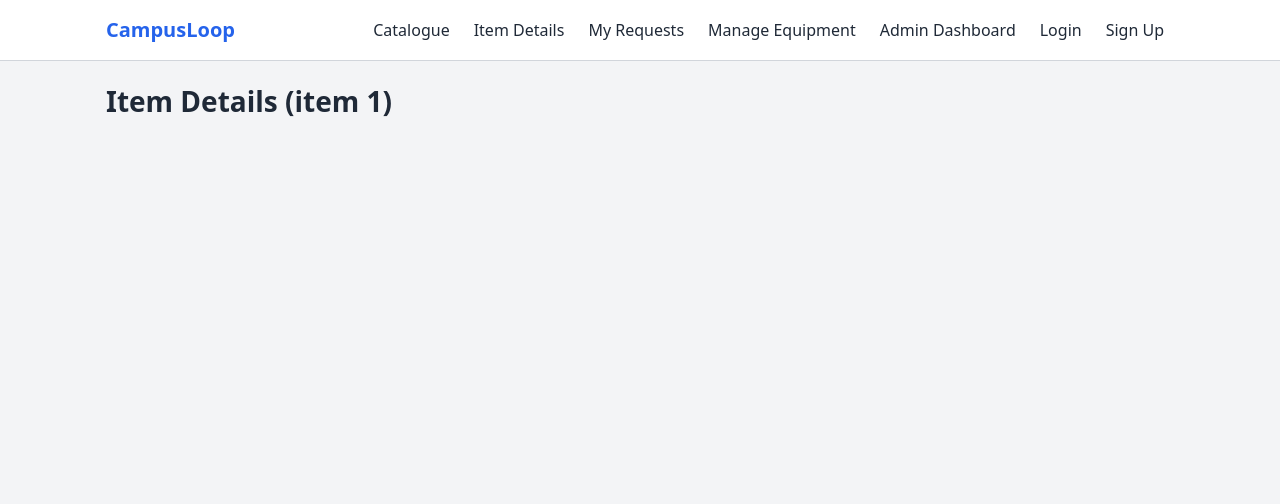
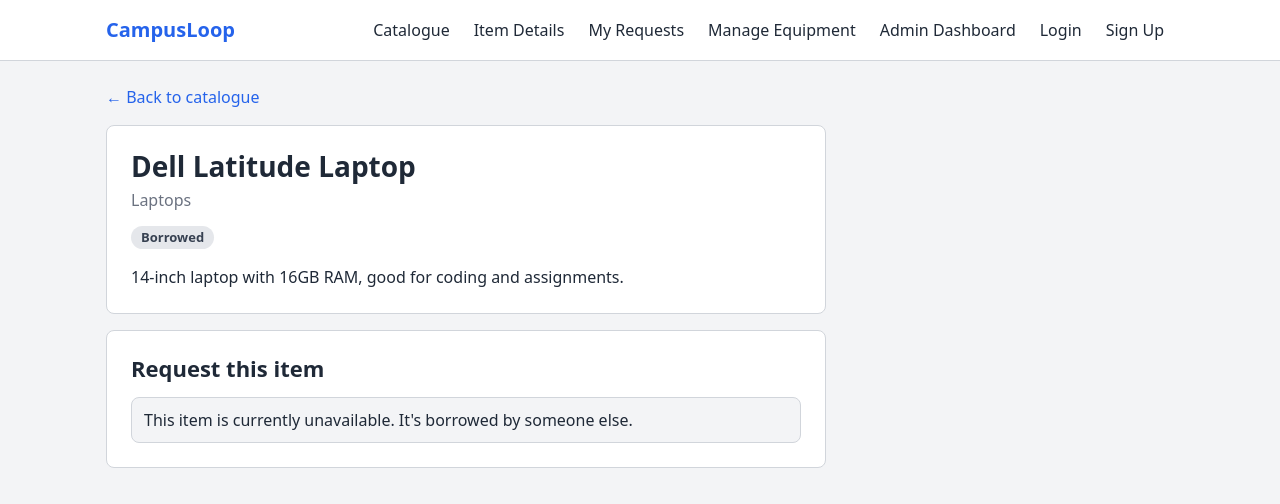
Before and after one commit to Ali-Muhammad24/campusloop, a React (Vite) app in the folder frontend/: page /equipment/1 in a window 1280 px wide. Shown: the top 504 px of the page. Built offline with nearby package versions, Linux system fonts and the light colour scheme.

Commit message:
Add item details and request form

```diff
--- /dev/null
+++ b/frontend/src/components/RequestForm.tsx
@@ -0,0 +1,101 @@
+import { useState, type ChangeEvent, type SubmitEvent } from 'react';
+import { Link } from 'react-router-dom';
+import FormInput from './FormInput';
+import { getTomorrow, validateFutureDate, validateRequired } from '../utils/validation';
+import * as api from '../services/api';
+
+// The form a Student fills in to borrow an item. New requests start as Pending.
+
+interface RequestFormProps {
+  itemId: number;
+  studentId: number;
+}
+
+interface RequestValues {
+  purpose: string;
+  expectedReturnDate: string;
+}
+
+type RequestErrors = Partial<Record<keyof RequestValues, string>>;
+
+function RequestForm({ itemId, studentId }: RequestFormProps) {
+  const [values, setValues] = useState<RequestValues>({ purpose: '', expectedReturnDate: '' });
+  const [errors, setErrors] = useState<RequestErrors>({});
+  const [submitError, setSubmitError] = useState('');
+  const [loading, setLoading] = useState(false);
+  const [success, setSuccess] = useState(false);
+
+  function handleChange(event: ChangeEvent<HTMLInputElement | HTMLTextAreaElement>) {
+    const { name, value } = event.target;
+    setValues((prev) => ({ ...prev, [name]: value }));
+    setErrors((prev) => ({ ...prev, [name]: undefined }));
+  }
+
+  async function handleSubmit(event: SubmitEvent<HTMLFormElement>) {
+    event.preventDefault();
+    setSubmitError('');
+
+    const newErrors: RequestErrors = {
+      purpose: validateRequired(values.purpose, 'Purpose'),
+      expectedReturnDate: validateFutureDate(values.expectedReturnDate),
+    };
+    setErrors(newErrors);
+    if (newErrors.purpose || newErrors.expectedReturnDate) return;
+
+    setLoading(true);
+    try {
+      await api.createRequest(studentId, itemId, values.purpose, values.expectedReturnDate);
+      setSuccess(true);
+    } catch (error) {
+      // The form keeps what the user typed, so they can try again.
+      setSubmitError(error instanceof Error ? error.message : 'Could not send the request. Please try again.');
+    } finally {
+      setLoading(false);
+    }
+  }
+
+  if (success) {
+    return (
+      <p className="alert-success" role="status">
+        Request sent! It's now Pending. You can follow it on <Link to="/my-requests">My Requests</Link>.
+      </p>
+    );
+  }
+
+  return (
+    <>
+      {submitError && (
+        <p className="alert-error" role="alert">
+          {submitError}
+        </p>
+      )}
+      <form className="form" onSubmit={handleSubmit} noValidate>
+        <FormInput
+          label="Purpose"
+          name="purpose"
+          value={values.purpose}
+          onChange={handleChange}
+          error={errors.purpose}
+          placeholder="What will you use it for?"
+          multiline
+          disabled={loading}
+        />
+        <FormInput
+          label="Expected return date"
+          name="expectedReturnDate"
+          type="date"
+          value={values.expectedReturnDate}
+          onChange={handleChange}
+          error={errors.expectedReturnDate}
+          min={getTomorrow()}
+          disabled={loading}
+        />
+        <button type="submit" className="btn" disabled={loading}>
+          {loading ? 'Sending request...' : 'Send request'}
+        </button>
+      </form>
+    </>
+  );
+}
+
+export default RequestForm;
--- a/frontend/src/index.css
+++ b/frontend/src/index.css
@@ -333,6 +333,53 @@ textarea[aria-invalid='true'] {
   margin: 0 0 12px;
 }
 
+/* ---------- Item Details ---------- */
+.back-link {
+  display: inline-block;
+  margin-bottom: 16px;
+  text-decoration: none;
+}
+
+.back-link:hover {
+  text-decoration: underline;
+}
+
+.item-details,
+.item-request {
+  max-width: 720px;
+  padding: 24px;
+}
+
+.item-details {
+  margin-bottom: 16px;
+}
+
+.item-details h1 {
+  margin-bottom: 4px;
+}
+
+.item-details-category {
+  margin: 0 0 12px;
+  color: var(--text-light);
+}
+
+.item-details-description {
+  margin: 16px 0 0;
+}
+
+.item-request .form {
+  max-width: none;
+}
+
+/* Neutral message box, e.g. "log in to request". */
+.alert-info {
+  margin: 0;
+  padding: 10px 12px;
+  border: 1px solid var(--border);
+  border-radius: var(--radius);
+  background: var(--bg);
+}
+
 /* ---------- Login / Signup ---------- */
 .auth-card {
   max-width: 460px;
--- a/frontend/src/pages/ItemDetailsPage.tsx
+++ b/frontend/src/pages/ItemDetailsPage.tsx
@@ -1,10 +1,105 @@
-import { useParams } from 'react-router-dom';
+import { useEffect, useState } from 'react';
+import { Link, useParams } from 'react-router-dom';
+import type { Equipment } from '../types';
+import * as api from '../services/api';
+import { useAppSelector } from '../store/hooks';
+import { selectUser } from '../store/authSlice';
+import Spinner from '../components/Spinner';
+import RequestForm from '../components/RequestForm';
 
 function ItemDetailsPage() {
   // Reads the item id from the URL, e.g. /equipment/3 gives id = "3".
   const { id } = useParams();
+  const itemId = Number(id);
+  const validId = Number.isInteger(itemId) && itemId > 0;
 
-  return <h1>Item Details (item {id})</h1>;
+  const user = useAppSelector(selectUser);
+
+  // The loaded item, together with the id it was loaded for (item is null if it wasn't found).
+  const [result, setResult] = useState<{ id: number; item: Equipment | null } | null>(null);
+
+  // Still loading until we have a result for the id that is in the URL right now.
+  const loading = validId && result?.id !== itemId;
+  const item = validId && result?.id === itemId ? result.item : null;
+
+  // Load the item whenever the id in the URL changes.
+  useEffect(() => {
+    if (!validId) return;
+    let ignore = false; // stops a late response from updating the page after leaving it
+
+    api
+      .getEquipmentById(itemId)
+      .then((data) => {
+        if (!ignore) setResult({ id: itemId, item: data });
+      })
+      .catch(() => {
+        // The mock API only throws "not found", so this shows the "not found" message.
+        if (!ignore) setResult({ id: itemId, item: null });
+      });
+
+    return () => {
+      ignore = true;
+    };
+  }, [itemId, validId]);
+
+  const backLink = (
+    <Link to="/" className="back-link">
+      ← Back to catalogue
+    </Link>
+  );
+
+  if (loading) return <Spinner label="Loading item..." />;
+
+  // Inactive items are hidden from students, so they count as "not found" too.
+  if (!item || !item.isActive) {
+    return (
+      <>
+        {backLink}
+        <div className="card empty-message">
+          <h1>Item not found</h1>
+          <p>This item doesn't exist or is no longer available to borrow.</p>
+        </div>
+      </>
+    );
+  }
+
+  const badgeClass = item.availability === 'Available' ? 'badge badge-available' : 'badge badge-borrowed';
+
+  // What shows under the details: a message or the request form.
+  let requestSection;
+  if (item.availability !== 'Available') {
+    requestSection = (
+      <p className="alert-info">This item is currently unavailable. It's borrowed by someone else.</p>
+    );
+  } else if (!user) {
+    requestSection = (
+      <p className="alert-info">
+        <Link to="/login">Log in</Link> as a student to request this item.
+      </p>
+    );
+  } else if (user.role !== 'Student') {
+    requestSection = <p className="alert-info">Only students can request equipment.</p>;
+  } else {
+    // "key" gives a fresh, empty form if the user opens a different item.
+    requestSection = <RequestForm key={item.id} itemId={item.id} studentId={user.id} />;
+  }
+
+  return (
+    <>
+      {backLink}
+      <div className="card item-details">
+        <h1>{item.name}</h1>
+        <p className="item-details-category">{item.category}</p>
+        <span className={badgeClass}>{item.availability}</span>
+        <p className="item-details-description">{item.description}</p>
+      </div>
+
+      <section className="card item-request">
+        <h2>Request this item</h2>
+        {requestSection}
+      </section>
+    </>
+  );
 }
 
 export default ItemDetailsPage;
```
